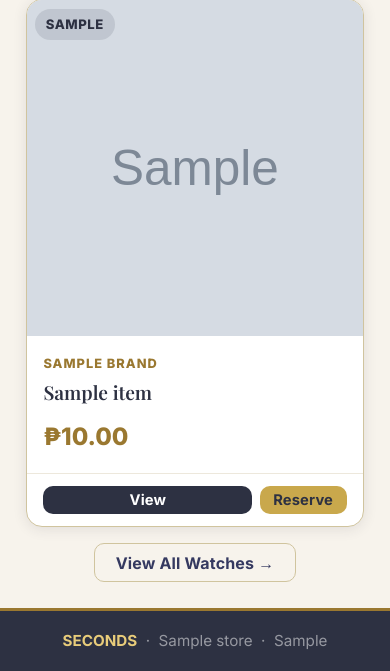
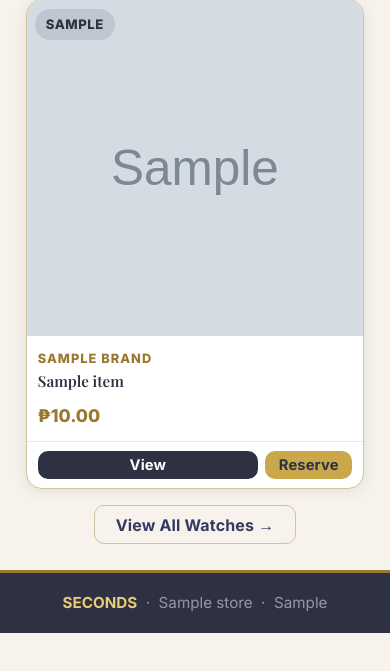
Before and after one commit to MirishinoAkanami/seconds, a Django app: template templates/accounts/dashboard_user.html in a window 390 px wide. Shown: the part 935-1606 px from the top of the page. After the commit the page ends 1568 px from the top, so only its background shows below. Run offline with Django 5.2, Linux system fonts and the light colour scheme; the template is opened without the code that fills it: most values are stand-ins (such as "Sample title", 1, 10 or a date in 2020); grey boxes marked "Sample" are stand-in pictures.

Commit message:
Fix responsive images, reorder dashboard, redesign order form

```diff
--- a/templates/accounts/dashboard_user.html
+++ b/templates/accounts/dashboard_user.html
@@ -84,7 +84,7 @@
   <div>
     {% if featured %}
     <h2 class="section-title">New Arrivals</h2>
-    <div class="grid grid-2">
+    <div class="grid grid-3 dashboard-watch-grid">
       {% for item in featured %}
       <div class="watch-card">
         <div class="watch-card-img">
@@ -127,5 +127,10 @@
     grid-template-columns: 1fr !important;
   }
 }
+/* Smaller text for 3-col watch cards in dashboard */
+.dashboard-watch-grid .watch-card-name { font-size: 0.95rem; }
+.dashboard-watch-grid .watch-card-price { font-size: 1.1rem; }
+.dashboard-watch-grid .watch-card-body { padding: 0.7rem; gap: 0.2rem; }
+.dashboard-watch-grid .watch-card-footer { padding: 0.55rem 0.7rem; }
 </style>
 {% endblock %}
```
